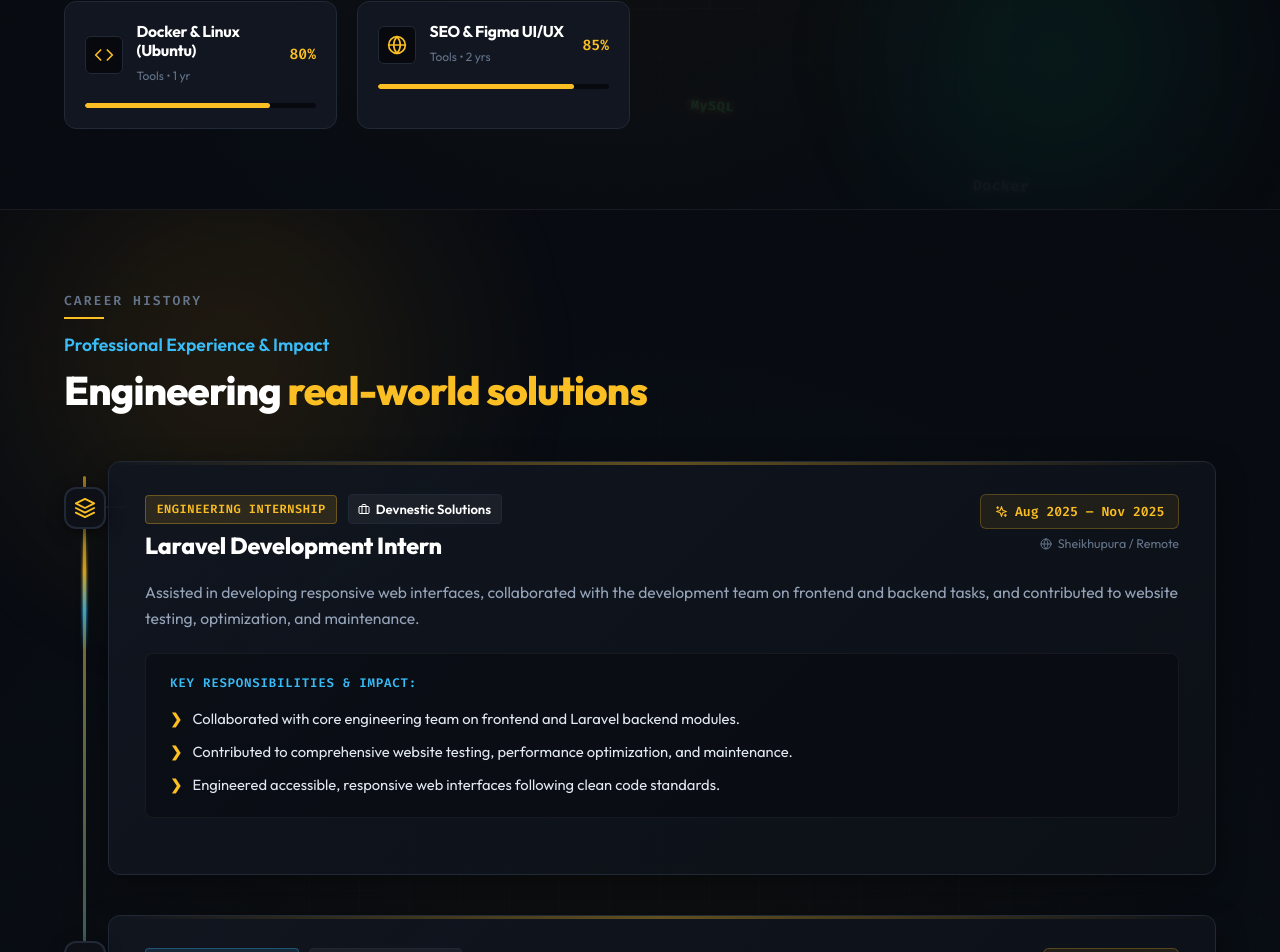
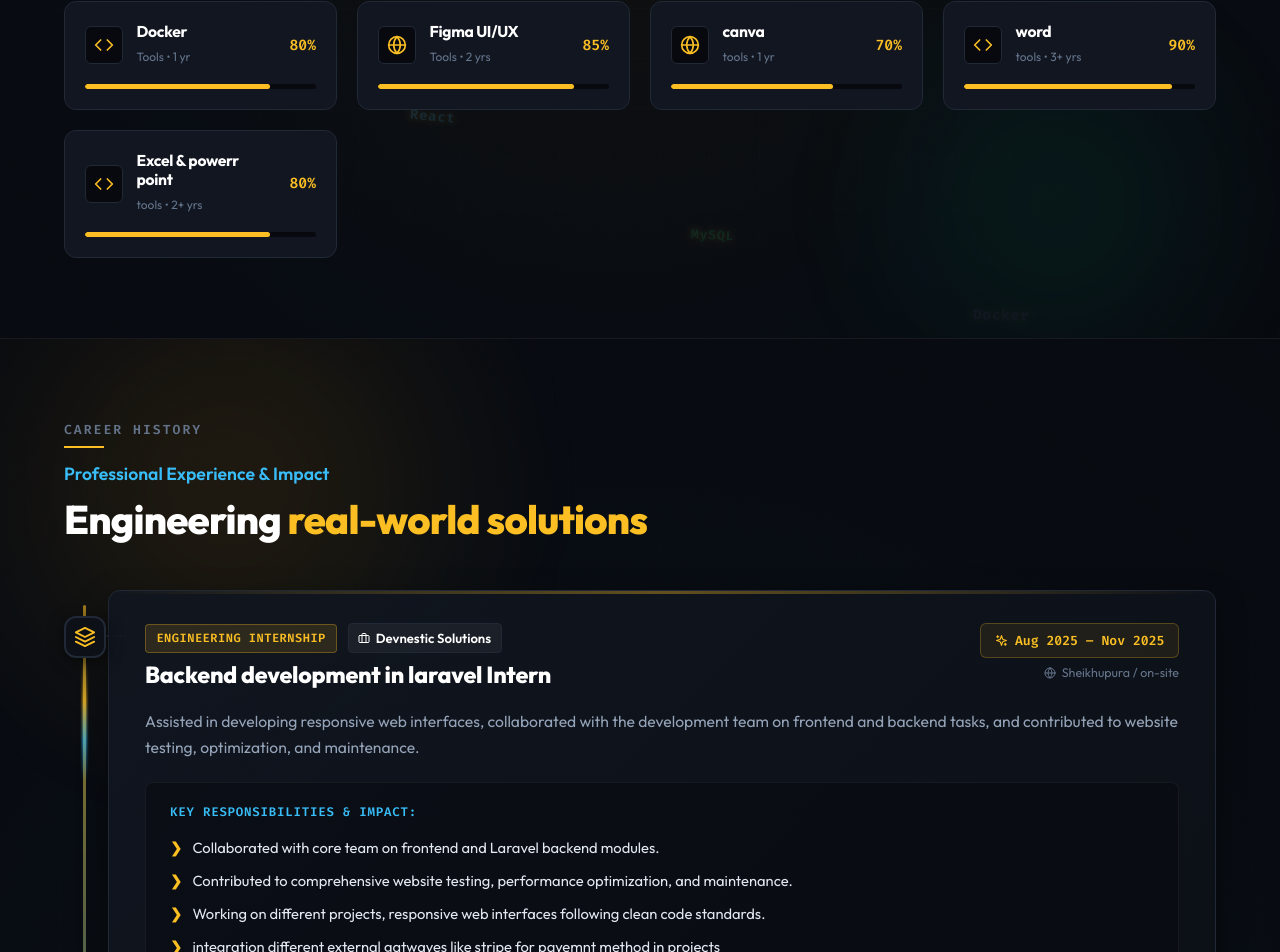
Before and after one commit to Muhammad-Ramzan-Jamshaid/portfolio_Muhammad--Ramzan-jamshaid, a React (Vite) app: page / in a window 1280 px wide. Shown: the part 1839-2791 px from the top of the page. Built offline with nearby package versions, Linux system fonts and the light colour scheme.

Commit message:
Adding my information

```diff
--- a/src/data/initialData.js
+++ b/src/data/initialData.js
@@ -1,6 +1,6 @@
 export const initialPortfolioData = {
   personalInfo: {
-    avatar: "/profile.jpg",
+    avatar: "D:\Saved Pictures",
     name: "Muhammad Ramzan Jamshaid",
     title: "Full-Stack Developer | AWS Student Builder Group Member",
     tagline: "Building Impactful Digital Solutions with Laravel, React & SQL",
@@ -22,42 +22,46 @@ export const initialPortfolioData = {
   skills: [
     { id: "s1", name: "Laravel", category: "Backend", level: 90, icon: "Server", years: "1+ yrs" },
     { id: "s2", name: "React.js", category: "Frontend", level: 88, icon: "Atom", years: "1+ yrs" },
-    { id: "s3", name: "JavaScript (ES6+)", category: "Frontend", level: 90, icon: "FileCode", years: "2 yrs" },
-    { id: "s4", name: "HTML5 & CSS3", category: "Frontend", level: 95, icon: "Layout", years: "3 yrs" },
-    { id: "s5", name: "Bootstrap 5", category: "Frontend", level: 92, icon: "Palette", years: "2 yrs" },
-    { id: "s6", name: "MySQL & SQL Data Handling", category: "Database", level: 88, icon: "Database", years: "2 yrs" },
-    { id: "s7", name: "C / C++ & OOP", category: "Backend", level: 85, icon: "Code", years: "2 yrs" },
+    { id: "s3", name: "JavaScript (ES6+)", category: "Frontend", level: 70, icon: "FileCode", years: "1+ yrs" },
+    { id: "s4", name: "HTML5 & CSS3", category: "Frontend", level: 95, icon: "Layout", years: "3+ yrs" },
+    { id: "s5", name: "Bootstrap 5", category: "Frontend", level: 92, icon: "Palette", years: "2+ yrs" },
+    { id: "s6", name: "MySQL & SQL Database", category: "Database", level: 88, icon: "Database", years: "1+ yrs" },
+    { id: "s7", name: "tailwind css", category: "Frontend", level: 60, icon: "Code", years: "1 yrs" },
     { id: "s8", name: "Git & GitHub", category: "Tools", level: 90, icon: "GitBranch", years: "2 yrs" },
-    { id: "s9", name: "Docker & Linux (Ubuntu)", category: "Tools", level: 80, icon: "Cpu", years: "1 yr" },
-    { id: "s10", name: "SEO & Figma UI/UX", category: "Tools", level: 85, icon: "Globe", years: "2 yrs" }
+    { id: "s9", name: "Docker", category: "Tools", level: 80, icon: "Cpu", years: "1 yr" },
+    { id: "s10", name: "Figma UI/UX", category: "Tools", level: 85, icon: "Globe", years: "2 yrs" },
+    { id: "s11", name: "canva", category: "tools", level: 70, icon: "Globe", years: "1 yr" },
+    { id: "s12", name: "word", category: "tools", level: 90, icon: "document", years: "3+ yrs" },
+    { id: "s13", name: "Excel & powerr point", category: "tools", level: 80, icon: "GLobe", years: "2+ yrs" }
   ],
 
   experiences: [
     {
       id: "e1",
-      role: "Laravel Development Intern",
+      role: "Backend development in laravel Intern",
       company: "Devnestic Solutions",
-      location: "Sheikhupura / Remote",
+      location: "Sheikhupura / on-site",
       period: "Aug 2025 – Nov 2025",
       description: "Assisted in developing responsive web interfaces, collaborated with the development team on frontend and backend tasks, and contributed to website testing, optimization, and maintenance.",
       highlights: [
-        "Collaborated with core engineering team on frontend and Laravel backend modules.",
+        "Collaborated with core team on frontend and Laravel backend modules.",
         "Contributed to comprehensive website testing, performance optimization, and maintenance.",
-        "Engineered accessible, responsive web interfaces following clean code standards."
-      ],
-      technologies: ["Laravel", "PHP", "MySQL", "JavaScript", "HTML/CSS"]
+        "Working on different projects, responsive web interfaces following clean code standards.",
+        "integration different external gatwayes  like stripe for payemnt method in projects"
+
+      ]
     },
     {
       id: "e2",
       role: "Digital Marketing Specialist",
       company: "Facebook Platform",
       location: "Remote",
-      period: "2022 - 2025",
-      description: "Executed digital marketing campaigns on Facebook, creating engaging content and managing audience outreach to enhance brand visibility and engagement.",
+      period: "2022 - continue",
+      description: "working with different international companies and managing facbook profiles for running Advertisments",
       highlights: [
-        "Created high-converting digital marketing content and ad campaigns.",
-        "Managed audience outreach strategies to maximize brand visibility and user engagement.",
-        "Analyzed campaign performance metrics to optimize user acquisition."
+        "Created high-converting digital marketing content and ad campaigns on facebook profiles .",
+        "Managed audience for better engagement and use only thoes productes & services which i can make more profit.",
+        "Adpoted Ai based SEO fro getting more trafic on my profiles."
       ],
       technologies: ["Digital Marketing", "SEO", "Facebook Ads", "Content Strategy"]
     },
```
